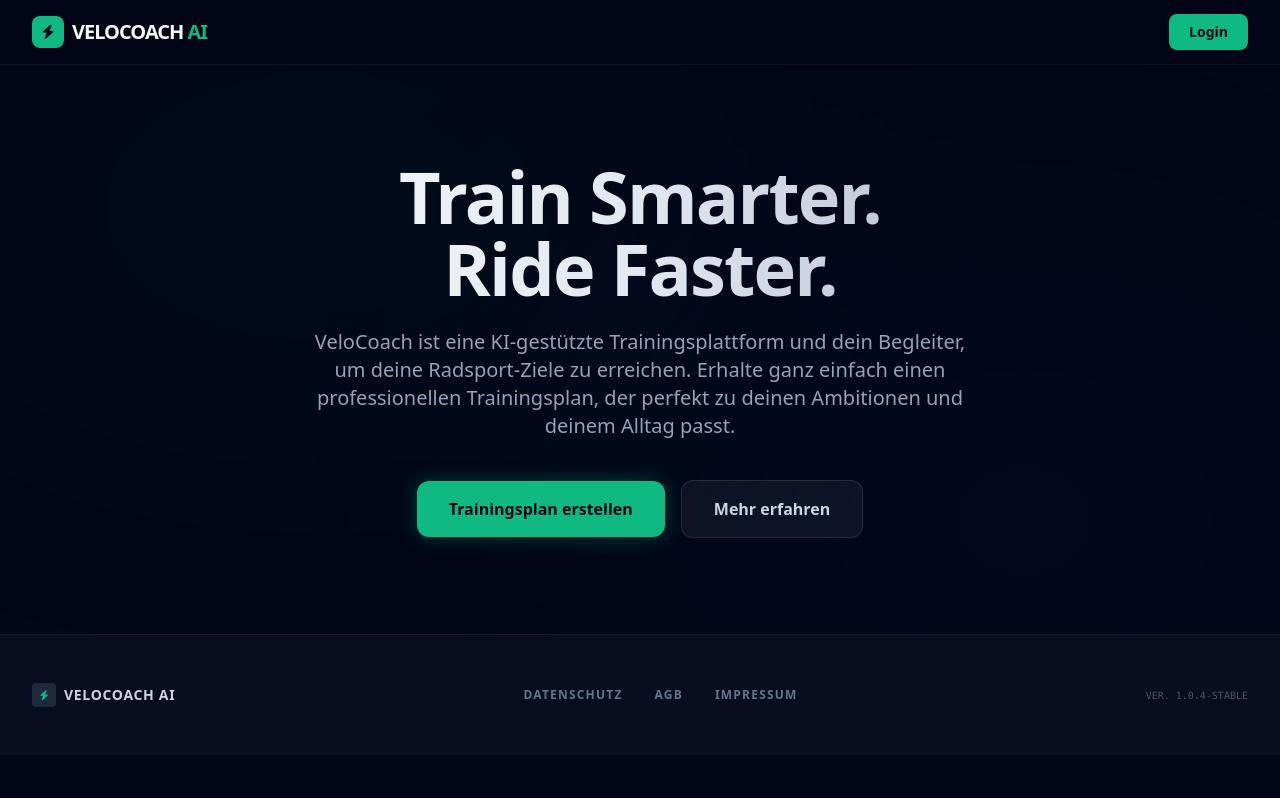
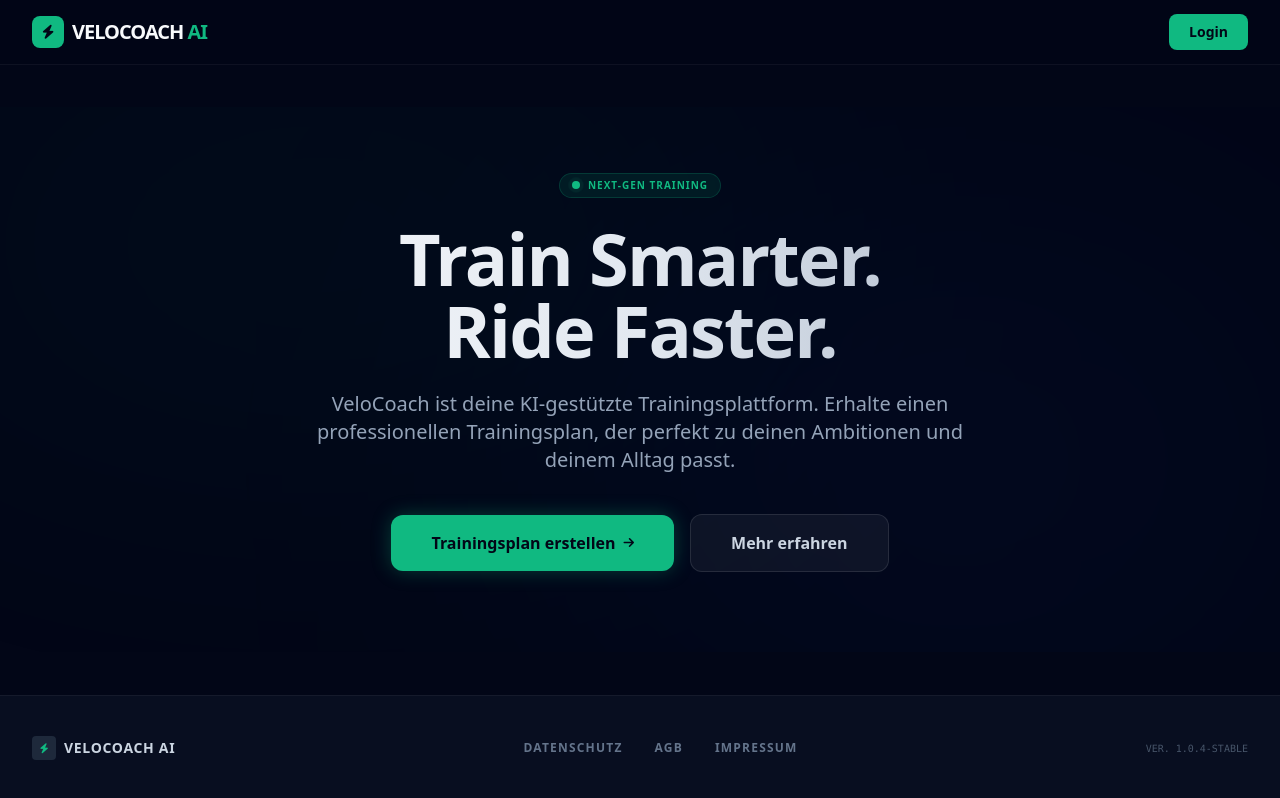
Before and after one commit to MaxGH19/VeloCoachAI, a React (Vite) app: page / in a window 1280 px wide. Built offline with nearby package versions, Linux system fonts and the light colour scheme; the HTML template or start-up script is replaced by a standard one.

Commit message:
feat: Enhance UI and UX with visual improvements
Refactors layout and styling to improve visual appeal and user experience. Introduces subtle animations, gradient text, and adjusted padding for a more polished and engaging interface.

```diff
--- a/src/App.tsx
+++ b/src/App.tsx
@@ -40,10 +40,8 @@ const App: React.FC = () => {
     setState(AppState.LANDING);
   };
 
-  const isLanding = state === AppState.LANDING;
-
   return (
-    <div className="min-h-screen flex flex-col bg-slate-950">
+    <div className="min-h-screen flex flex-col bg-slate-950 text-slate-50">
       <nav className="fixed top-0 w-full z-40 bg-slate-950/80 backdrop-blur-md border-b border-white/5">
         <div className="max-w-7xl mx-auto px-4 sm:px-6 lg:px-8 h-16 flex items-center justify-between">
           <div className="flex items-center gap-2 cursor-pointer group" onClick={handleReset}>
@@ -58,7 +56,7 @@ const App: React.FC = () => {
         </div>
       </nav>
 
-      <main className={`pt-16 ${isLanding ? '' : 'flex-grow'}`}>
+      <main className="flex-grow pt-16 flex flex-col">
         {error && (
           <div className="max-w-md mx-auto mt-6 p-4 bg-red-500/10 border border-red-500/20 text-red-500 rounded-xl flex items-center gap-3 animate-bounce">
             <i className="fas fa-exclamation-circle text-xl"></i>
@@ -66,24 +64,22 @@ const App: React.FC = () => {
           </div>
         )}
 
+        <div className="flex-grow flex flex-col justify-center">
           {state === AppState.LANDING && <Hero onStart={handleStart} />}
 
           {state === AppState.QUESTIONNAIRE && (
-          <div className="flex-grow">
             <Questionnaire onSubmit={handleSubmit} onCancel={handleCancel} />
-          </div>
           )}
 
           {state === AppState.LOADING && <Loader />}
 
           {state === AppState.DISPLAY && plan && (
-          <div className="flex-grow">
             <TrainingPlanDisplay plan={plan} onReset={handleReset} />
+          )}
         </div>
-        )}
       </main>
 
-      <footer className="py-12 border-t border-white/5 bg-slate-900/50 relative z-10">
+      <footer className="py-10 border-t border-white/5 bg-slate-900/50 relative z-10 shrink-0">
         <div className="max-w-7xl mx-auto px-4 sm:px-6 lg:px-8">
           <div className="flex flex-col md:flex-row justify-between items-center gap-8">
             <div className="flex items-center gap-2">
--- a/src/components/Hero.tsx
+++ b/src/components/Hero.tsx
@@ -6,28 +6,37 @@ interface HeroProps {
 
 const Hero: React.FC<HeroProps> = ({ onStart }) => {
   return (
-    <div className="relative overflow-hidden pt-12 pb-16 md:pt-24 md:pb-24">
-      {/* Hintergrund-Blobs für besseren Flow */}
+    <div className="relative overflow-hidden pt-8 pb-12 md:pt-16 md:pb-20">
+      {/* Hintergrund-Blobs, die bis zum unteren Rand strahlen */}
       <div className="absolute inset-0 opacity-20 pointer-events-none overflow-hidden">
         <div className="absolute top-[-10%] left-[-10%] w-[70%] h-[70%] bg-emerald-500/30 rounded-full blur-[100px] md:blur-[150px] animate-pulse"></div>
-        <div className="absolute bottom-[-20%] right-[-10%] w-[60%] h-[80%] bg-blue-600/20 rounded-full blur-[100px] md:blur-[150px]"></div>
+        <div className="absolute bottom-[-10%] right-[-5%] w-[60%] h-[90%] bg-blue-600/20 rounded-full blur-[100px] md:blur-[150px]"></div>
       </div>
 
       <div className="max-w-7xl mx-auto px-5 sm:px-6 lg:px-8 relative z-10 text-center">
+        <div className="inline-flex items-center gap-2 px-3 py-1 rounded-full bg-emerald-500/10 border border-emerald-500/20 text-emerald-500 text-[10px] font-bold uppercase tracking-widest mb-6 animate-fade-in">
+          <span className="relative flex h-2 w-2">
+            <span className="animate-ping absolute inline-flex h-full w-full rounded-full bg-emerald-400 opacity-75"></span>
+            <span className="relative inline-flex rounded-full h-2 w-2 bg-emerald-500"></span>
+          </span>
+          Next-Gen Training
+        </div>
+
         <h1 className="text-4xl md:text-7xl font-extrabold tracking-tight mb-6 bg-gradient-to-r from-white via-slate-200 to-slate-400 bg-clip-text text-transparent leading-[1.1]">
           Train Smarter. <br className="hidden sm:block" />Ride Faster.
         </h1>
         <p className="text-lg md:text-xl text-slate-400 max-w-2xl mx-auto mb-10 leading-relaxed px-2">
-          VeloCoach ist eine KI-gestützte Trainingsplattform und dein Begleiter, um deine Radsport-Ziele zu erreichen. Erhalte ganz einfach einen professionellen Trainingsplan, der perfekt zu deinen Ambitionen und deinem Alltag passt.
+          VeloCoach ist deine KI-gestützte Trainingsplattform. Erhalte einen professionellen Trainingsplan, der perfekt zu deinen Ambitionen und deinem Alltag passt.
         </p>
         <div className="flex flex-col sm:flex-row items-center justify-center gap-4 px-4">
           <button
             onClick={onStart}
-            className="w-full sm:w-auto px-8 py-4 bg-emerald-500 hover:bg-emerald-400 text-slate-950 font-bold rounded-xl transition-all shadow-[0_0_20px_rgba(16,185,129,0.3)] active:scale-95"
+            className="w-full sm:w-auto px-10 py-4 bg-emerald-500 hover:bg-emerald-400 text-slate-950 font-bold rounded-xl transition-all shadow-[0_0_20px_rgba(16,185,129,0.3)] active:scale-95 flex items-center justify-center gap-2"
           >
             Trainingsplan erstellen
+            <i className="fas fa-arrow-right text-xs"></i>
           </button>
-          <button className="w-full sm:w-auto px-8 py-4 bg-white/5 hover:bg-white/10 border border-white/10 rounded-xl transition-all text-center text-slate-300 font-semibold">
+          <button className="w-full sm:w-auto px-10 py-4 bg-white/5 hover:bg-white/10 border border-white/10 rounded-xl transition-all text-center text-slate-300 font-semibold">
             Mehr erfahren
           </button>
         </div>
```
Lines whose indentation alone changed are shown as unchanged.
